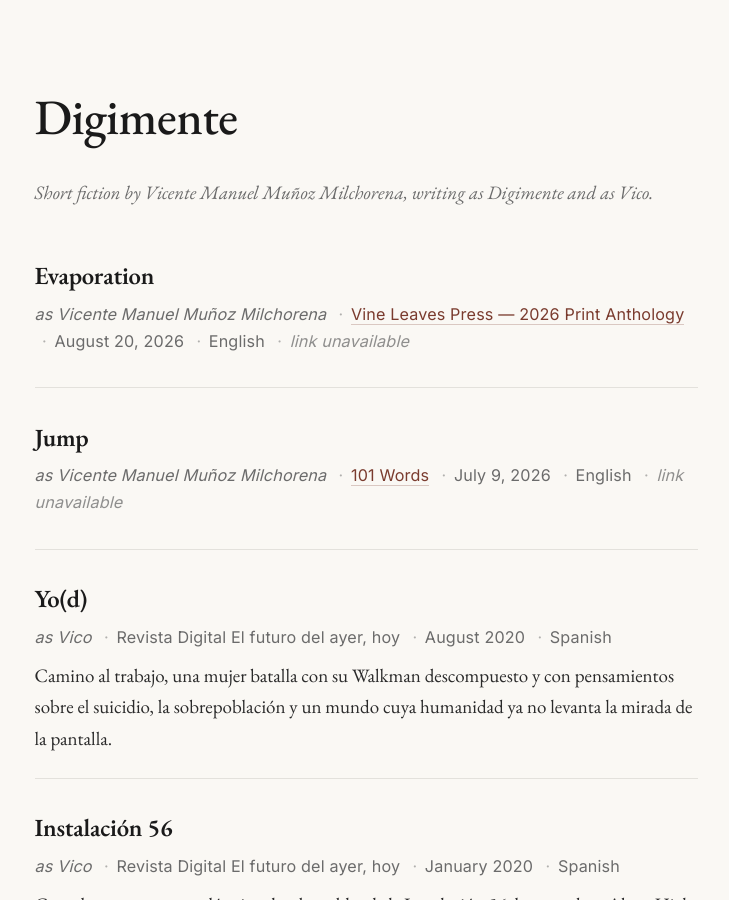
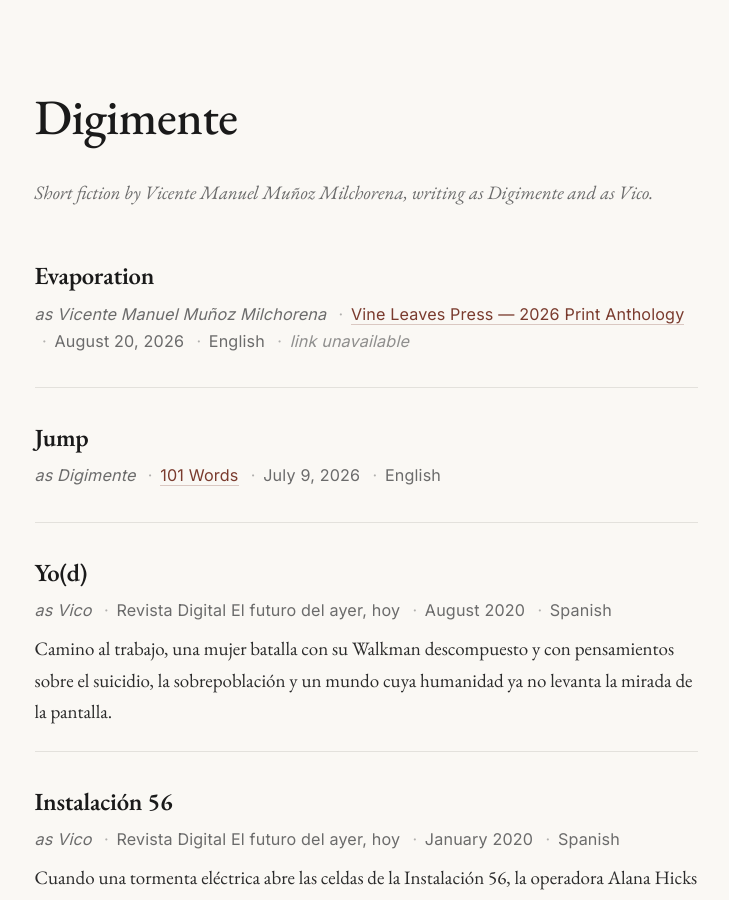
Before and after one commit to vicosurge/vicente-milchorena-writing, a Jekyll site: the page built from index.markdown, in a window 1280 px wide and 900 px high. Shown: the whole window, without its empty margins (274-1003 px from the left). Built offline with Jekyll 4.4.1, drawn with Linux system fonts in a browser that asks for light colours.

Commit message:
Add published URL for Jump (101 Words) and set byline to Digimente
Co-Authored-By: Claude Opus 4.8 <noreply@anthropic.com>

```diff
--- a/_data/stories.yml
+++ b/_data/stories.yml
@@ -13,9 +13,10 @@
   language: "English"
 
 - title: "Jump"
-  pen_name: "Vicente Manuel Muñoz Milchorena"
+  pen_name: "Digimente"
   publication: "101 Words"
   publication_url: "https://101words.org/"
+  url: "https://101words.org/jump-3/"
   date: 2026-07-09
   date_display: "July 9, 2026"
   language: "English"
```
